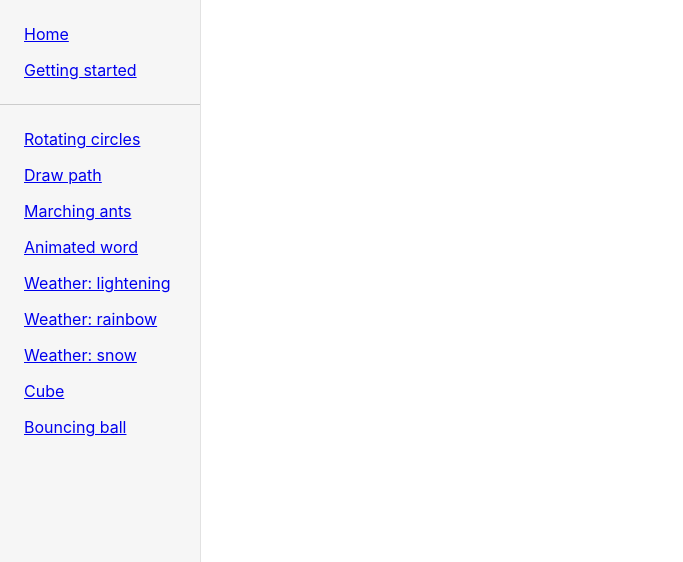
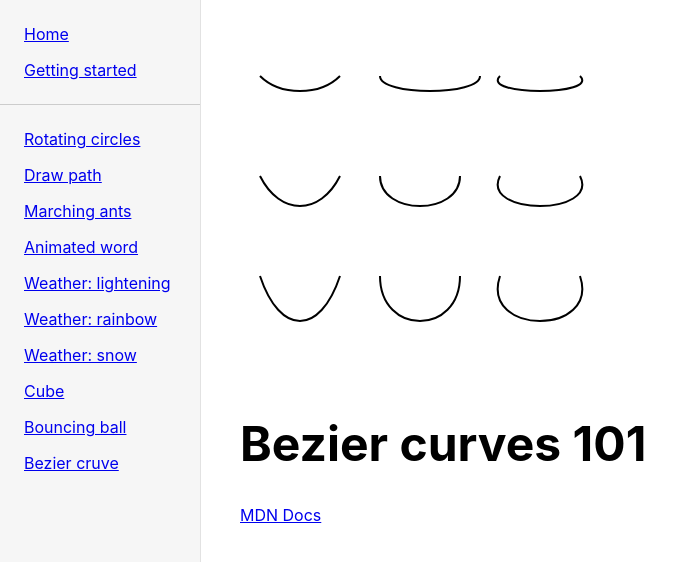
Before and after one commit to martin-banks/svg-animations, a React (Create React App) app: page /bezier-curve in a window 1280 px wide. Shown: the top 562 px of the page, without its empty margins (0-683 px from the left). Built offline with nearby package versions, Linux system fonts and the light colour scheme.

Commit message:
adds setup for bezier curves

```diff
--- /dev/null
+++ b/src/components/demo.js
@@ -0,0 +1,6 @@
+import Styled from 'styled-components'
+
+export default Styled.section`
+  padding: 3rem 0;
+  margin-bottom: 4rem;
+`
--- a/src/components/router_main.js
+++ b/src/components/router_main.js
@@ -16,6 +16,8 @@ import SvgRainbow from './svg/weather-rainbow/'
 import SvgSnow from './svg/weather-snow/'
 import SvgCube from './svg/cube/'
 import SvgBouncingBall from './svg/bouncing-ball/'
+import SvgBezier from './svg/bezier/'
+
 
 const Label = Styled.span`
   display: block;
@@ -85,6 +87,9 @@ class AppRouter extends Component {
               <li>
                 <Link to="/bouncing-ball"><Label>Bouncing ball</Label></Link>
               </li>
+              <li>
+                <Link to="/bezier-curve"><Label>Bezier cruve</Label></Link>
+              </li>
 
             </Ul>
           </nav>
@@ -148,6 +153,11 @@ class AppRouter extends Component {
             exact
             component={ SvgBouncingBall }
           />
+          <Route
+            path="/bezier-curve"
+            exact
+            component={ SvgBezier }
+          />
         </ViewWrapper>
       </Router>
     )
--- /dev/null
+++ b/src/components/svg/bezier/index.js
@@ -0,0 +1,46 @@
+import React, { Component } from 'react'
+import Styled from 'styled-components'
+import Markdown from 'react-markdown'
+
+import Demo from '../../demo'
+
+import readme from './README.md'
+
+export default class extends Component {
+  constructor (props) {
+    super(props)
+    this.state = {
+      readme: 'Loading...',
+    }
+  }
+  componentDidMount () {
+    fetch(readme)
+      .then(res => res.text())
+      .then(text => this.setState({ readme: text }))
+      .catch(console.error)
+  }
+  render () {
+    return (
+      <div>
+        <Demo>
+          <svg
+            width="600"
+            viewBox="0 0 300 150"
+          >
+            <path d="M10 10 C 20 20, 40 20, 50 10" stroke="black" fill="transparent"/>
+            <path d="M70 10 C 70 20, 120 20, 120 10" stroke="black" fill="transparent"/>
+            <path d="M130 10 C 120 20, 180 20, 170 10" stroke="black" fill="transparent"/>
+            <path d="M10 60 C 20 80, 40 80, 50 60" stroke="black" fill="transparent"/>
+            <path d="M70 60 C 70 80, 110 80, 110 60" stroke="black" fill="transparent"/>
+            <path d="M130 60 C 120 80, 180 80, 170 60" stroke="black" fill="transparent"/>
+            <path d="M10 110 C 20 140, 40 140, 50 110" stroke="black" fill="transparent"/>
+            <path d="M70 110 C 70 140, 110 140, 110 110" stroke="black" fill="transparent"/>
+            <path d="M130 110 C 120 140, 180 140, 170 110" stroke="black" fill="transparent"/>
+          </svg>
+        </Demo>
+
+        <Markdown source={ this.state.readme } />
+      </div>
+    )
+  }
+}
```
Also changed, not shown: src/components/svg/bezier/README.md (added).
